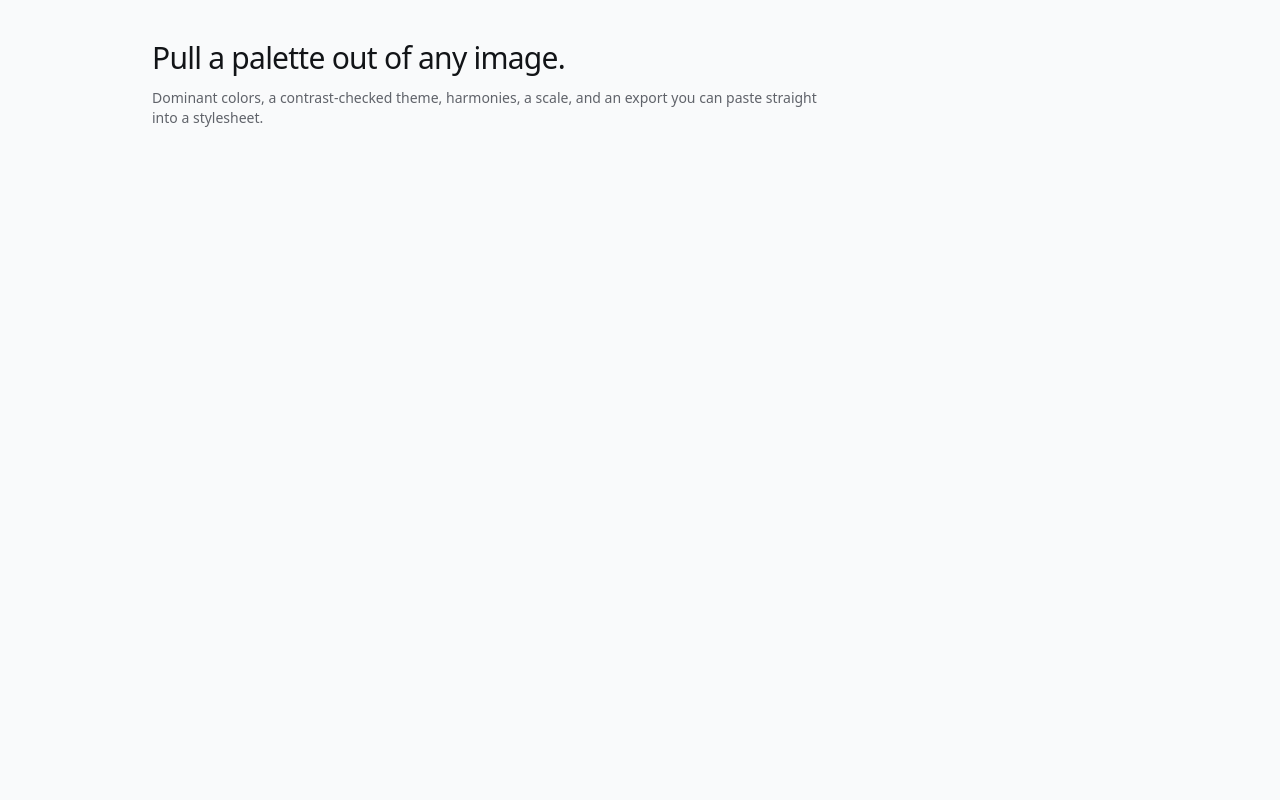
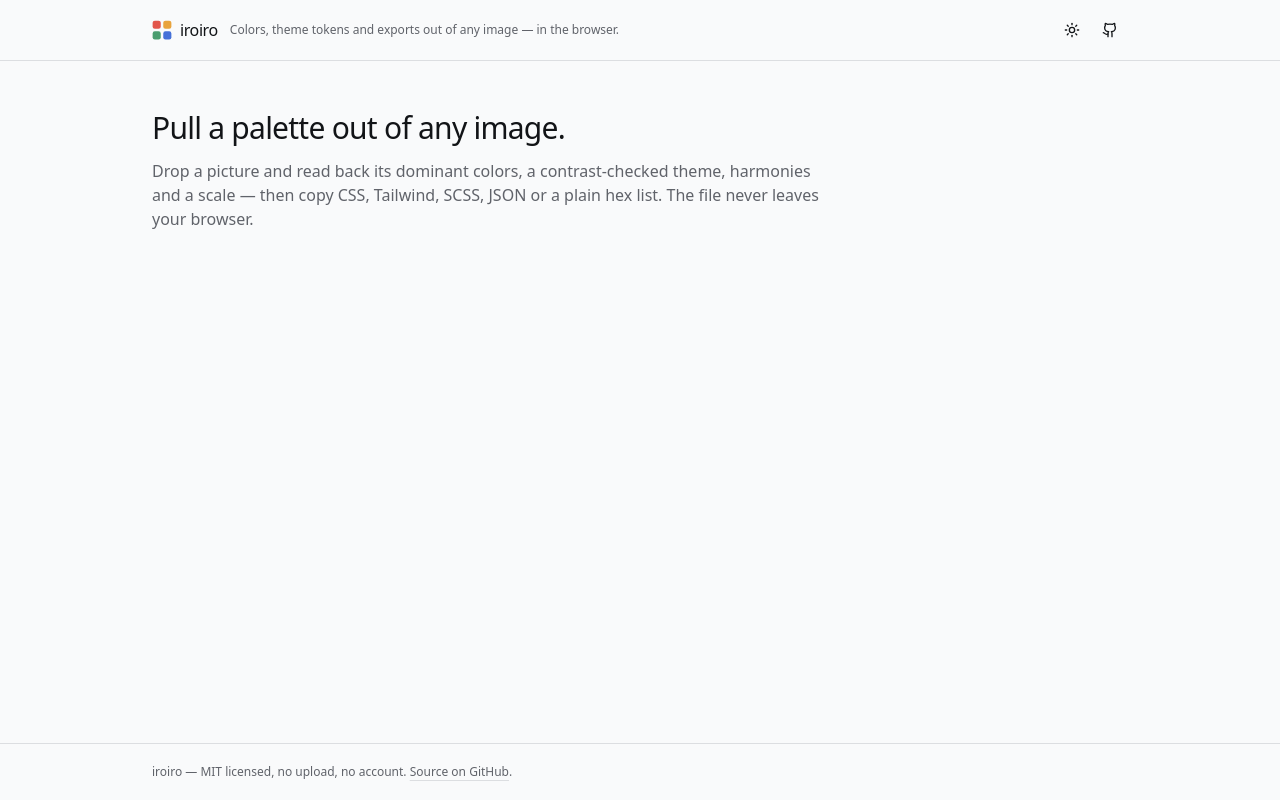
Before and after one commit to mintani/iroiro, a Next.js app: page / in a window 1280 px wide. Built offline with nearby package versions, Linux system fonts and the light colour scheme.

Commit message:
feat(site): add header, footer and theme toggle chrome

```diff
--- a/src/app/layout.tsx
+++ b/src/app/layout.tsx
@@ -1,4 +1,5 @@
 import { Providers } from "@/components/providers";
+import { Toaster } from "@/components/ui/sonner";
 import type { Metadata, Viewport } from "next";
 import { Geist, Geist_Mono } from "next/font/google";
 import "./globals.css";
@@ -34,7 +35,10 @@ export default function RootLayout({
   return (
     <html lang="en" suppressHydrationWarning>
       <body className={`${geistSans.variable} ${geistMono.variable} antialiased`}>
-        <Providers>{children}</Providers>
+        <Providers>
+          {children}
+          <Toaster position="bottom-center" />
+        </Providers>
       </body>
     </html>
   );
--- a/src/app/page.tsx
+++ b/src/app/page.tsx
@@ -1,13 +1,21 @@
+import { SiteFooter } from "@/components/site/site-footer";
+import { SiteHeader } from "@/components/site/site-header";
+
 export default function Home() {
   return (
-    <main className="mx-auto w-full max-w-5xl px-4 py-10 sm:px-6">
-      <h1 className="text-2xl font-medium tracking-tight sm:text-3xl">
-        Pull a palette out of any image.
-      </h1>
-      <p className="mt-3 max-w-2xl text-sm text-muted-foreground">
-        Dominant colors, a contrast-checked theme, harmonies, a scale, and an export you can paste
-        straight into a stylesheet.
-      </p>
-    </main>
+    <div className="flex min-h-dvh flex-col">
+      <SiteHeader />
+      <main className="mx-auto w-full max-w-5xl flex-1 px-4 py-8 sm:px-6 sm:py-12">
+        <h1 className="max-w-xl text-2xl leading-tight font-medium tracking-tight sm:text-3xl">
+          Pull a palette out of any image.
+        </h1>
+        <p className="mt-3 max-w-2xl text-sm text-muted-foreground sm:text-base">
+          Drop a picture and read back its dominant colors, a contrast-checked theme, harmonies and
+          a scale — then copy CSS, Tailwind, SCSS, JSON or a plain hex list. The file never leaves
+          your browser.
+        </p>
+      </main>
+      <SiteFooter />
+    </div>
   );
 }
--- /dev/null
+++ b/src/components/misc/theme-toggle.tsx
@@ -0,0 +1,26 @@
+"use client";
+
+import { Button } from "@/components/ui/button";
+import { Moon, Sun } from "lucide-react";
+import { useTheme } from "next-themes";
+
+/**
+ * Flips between light and dark. The icons swap through the `dark` class so the button renders the
+ * right one on the server, and the click reads `resolvedTheme` so "system" resolves to the mode the
+ * visitor is actually looking at.
+ */
+export const ThemeToggle = () => {
+  const { resolvedTheme, setTheme } = useTheme();
+
+  return (
+    <Button
+      variant="ghost"
+      size="icon"
+      aria-label="Switch between light and dark theme"
+      onClick={() => setTheme(resolvedTheme === "dark" ? "light" : "dark")}
+    >
+      <Sun className="size-4 dark:hidden" />
+      <Moon className="hidden size-4 dark:block" />
+    </Button>
+  );
+};
--- /dev/null
+++ b/src/components/site/site-footer.tsx
@@ -0,0 +1,20 @@
+import { REPO_URL } from "@/components/site/site-header";
+
+export const SiteFooter = () => (
+  <footer className="border-t">
+    <div className="mx-auto w-full max-w-5xl px-4 py-5 text-xs text-muted-foreground sm:px-6">
+      <p>
+        iroiro — MIT licensed, no upload, no account.{" "}
+        <a
+          href={REPO_URL}
+          target="_blank"
+          rel="noreferrer"
+          className="underline decoration-border underline-offset-4 hover:decoration-current"
+        >
+          Source on GitHub
+        </a>
+        .
+      </p>
+    </div>
+  </footer>
+);
--- /dev/null
+++ b/src/components/site/site-header.tsx
@@ -0,0 +1,37 @@
+import { ThemeToggle } from "@/components/misc/theme-toggle";
+import { Button } from "@/components/ui/button";
+import { Github } from "lucide-react";
+
+export const REPO_URL = "https://github.com/mintani/iroiro";
+
+/** The four-square wordmark: one square per color the tool pulls out of an image. */
+const Mark = () => (
+  <svg viewBox="0 0 32 32" aria-hidden="true" className="size-5 shrink-0">
+    <rect x="1" y="1" width="13" height="13" rx="3.5" fill="#e2564b" />
+    <rect x="18" y="1" width="13" height="13" rx="3.5" fill="#e8a33d" />
+    <rect x="1" y="18" width="13" height="13" rx="3.5" fill="#4a9d6f" />
+    <rect x="18" y="18" width="13" height="13" rx="3.5" fill="#4470d8" />
+  </svg>
+);
+
+export const SiteHeader = () => (
+  <header className="border-b">
+    <div className="mx-auto flex w-full max-w-5xl items-center gap-3 px-4 py-3 sm:px-6">
+      <span className="flex items-center gap-2">
+        <Mark />
+        <span className="text-base font-medium tracking-tight">iroiro</span>
+      </span>
+      <p className="hidden truncate text-xs text-muted-foreground sm:block">
+        Colors, theme tokens and exports out of any image — in the browser.
+      </p>
+      <div className="ml-auto flex items-center gap-0.5">
+        <ThemeToggle />
+        <Button variant="ghost" size="icon" asChild>
+          <a href={REPO_URL} target="_blank" rel="noreferrer" aria-label="iroiro on GitHub">
+            <Github className="size-4" />
+          </a>
+        </Button>
+      </div>
+    </div>
+  </header>
+);
```
